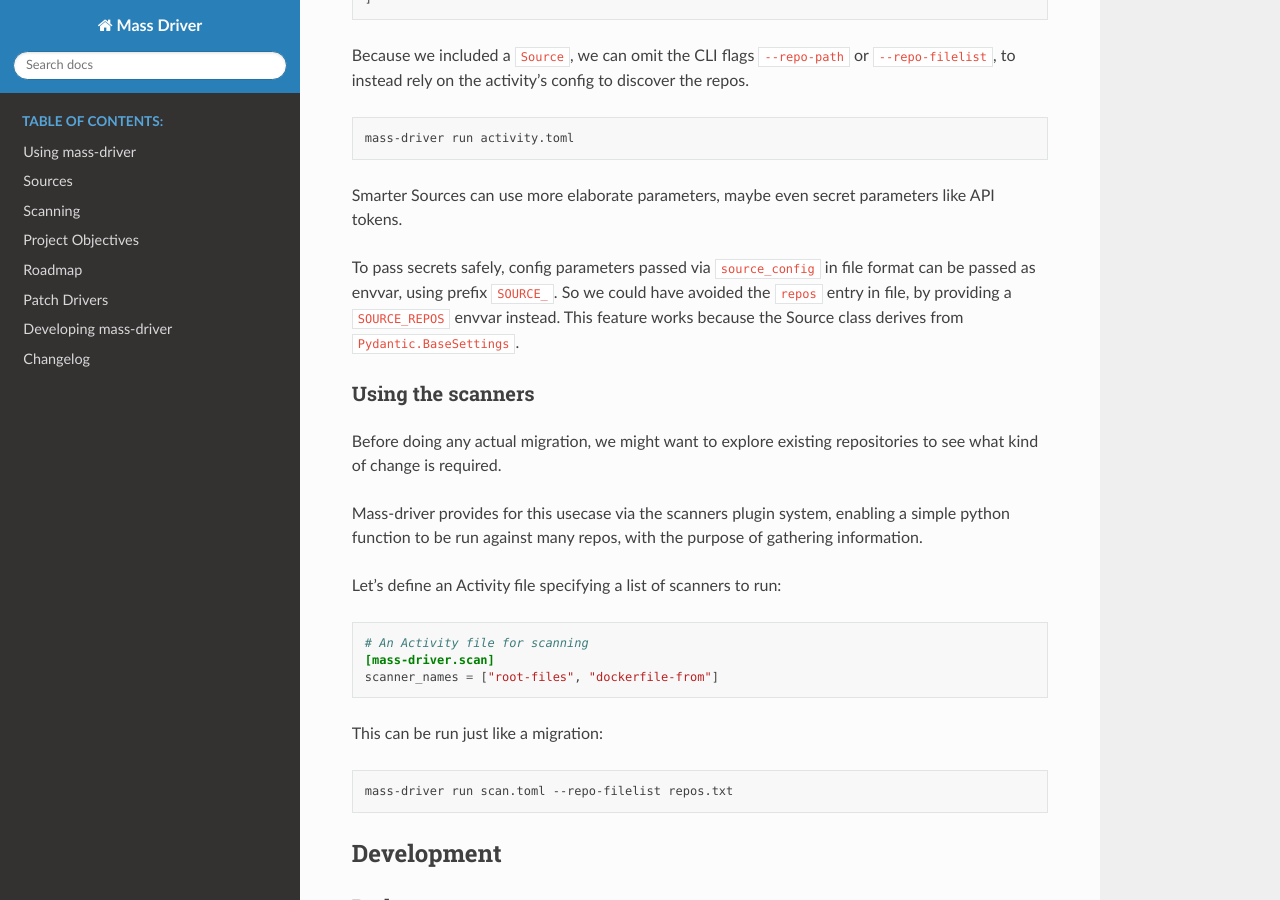
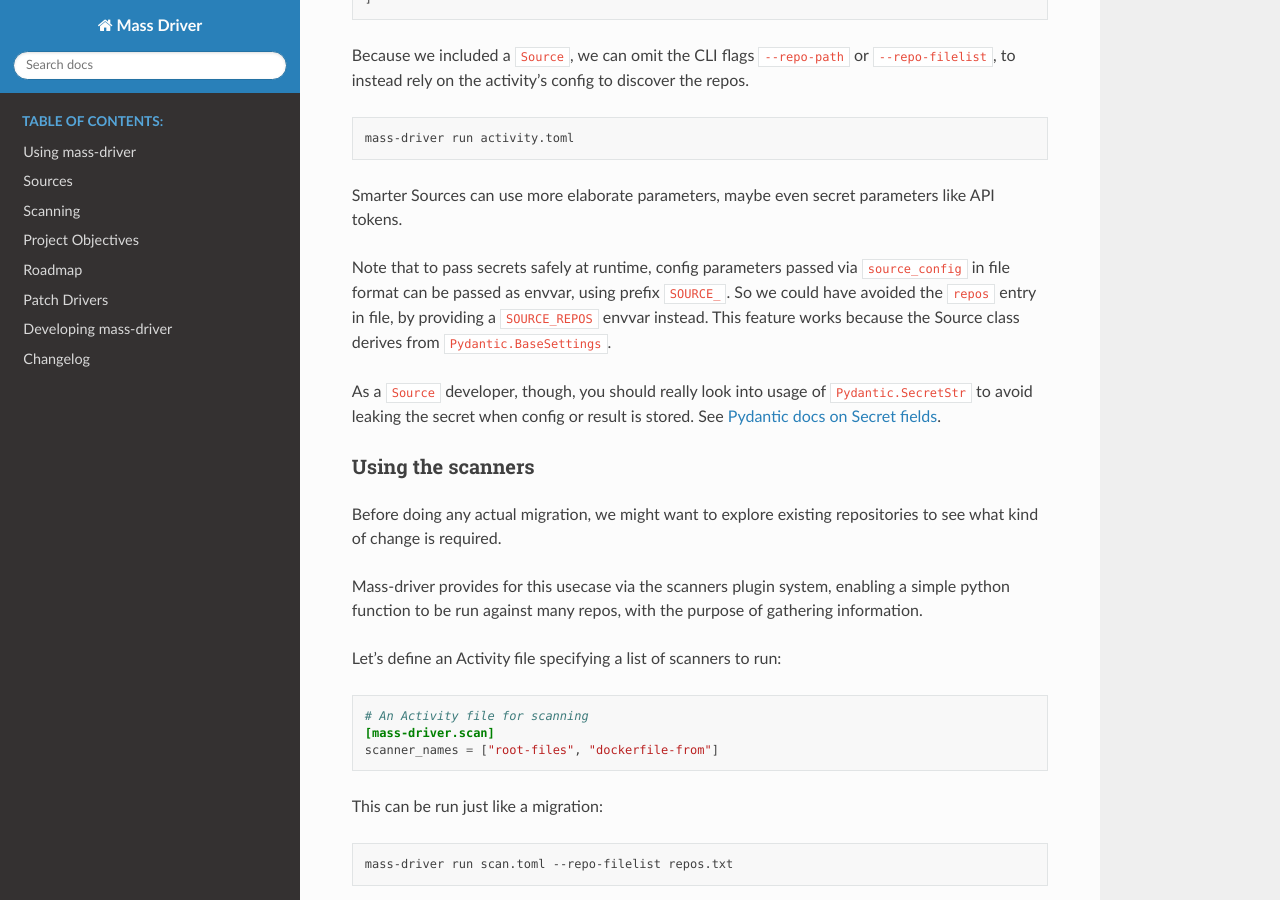
Before and after one commit to OverkillGuy/mass-driver, a Sphinx documentation site: the page built from docs/source/index.rst, in a window 1280 px wide and 900 px high, scrolled down 6086 px. Built offline with Sphinx 7.4.7 and the Read the Docs theme 2.0.0, drawn with Linux system fonts in a browser that asks for light colours; pages that are not in the unit, such as notebooks, are missing from menus.

Commit message:
Add docs warning re:secret strings in config

```diff
--- a/README.md
+++ b/README.md
@@ -232,10 +232,17 @@ mass-driver run activity.toml
 Smarter Sources can use more elaborate parameters, maybe even secret parameters
 like API tokens.
 
-To pass secrets safely, config parameters passed via `source_config` in file
-format can be passed as envvar, using prefix `SOURCE_`. So we could have avoided
-the `repos` entry in file, by providing a `SOURCE_REPOS` envvar instead. This
-feature works because the Source class derives from `Pydantic.BaseSettings`.
+
+Note that to pass secrets safely at runtime, config parameters passed via
+`source_config` in file format can be passed as envvar, using prefix `SOURCE_`.
+So we could have avoided the `repos` entry in file, by providing a
+`SOURCE_REPOS` envvar instead. This feature works because the Source class
+derives from `Pydantic.BaseSettings`.
+
+As a `Source` developer, though, you should really look into usage of
+`Pydantic.SecretStr` to avoid leaking the secret when config or result is
+stored. See [Pydantic docs on Secret
+fields](https://docs.pydantic.dev/1.10/usage/types/#secret-types).
 
 
 ### Using the scanners
--- a/docs/source/conf.py
+++ b/docs/source/conf.py
@@ -71,7 +71,7 @@ autoapi_add_toctree_entry = False
 autosectionlabel_prefix_document = True
 
 myst_heading_anchors = 2
-myst_enable_extensions = ["substitution"]
+myst_enable_extensions = ["substitution", "colon_fence"]
 
 # man_pages = [
 #     # ("manpage", "mass-driver", "Send pull-requests to many repos, monitor PRs adoption", author, "1")
```
Also changed, not shown: docs/source/sources.md (+16 -3 lines).
